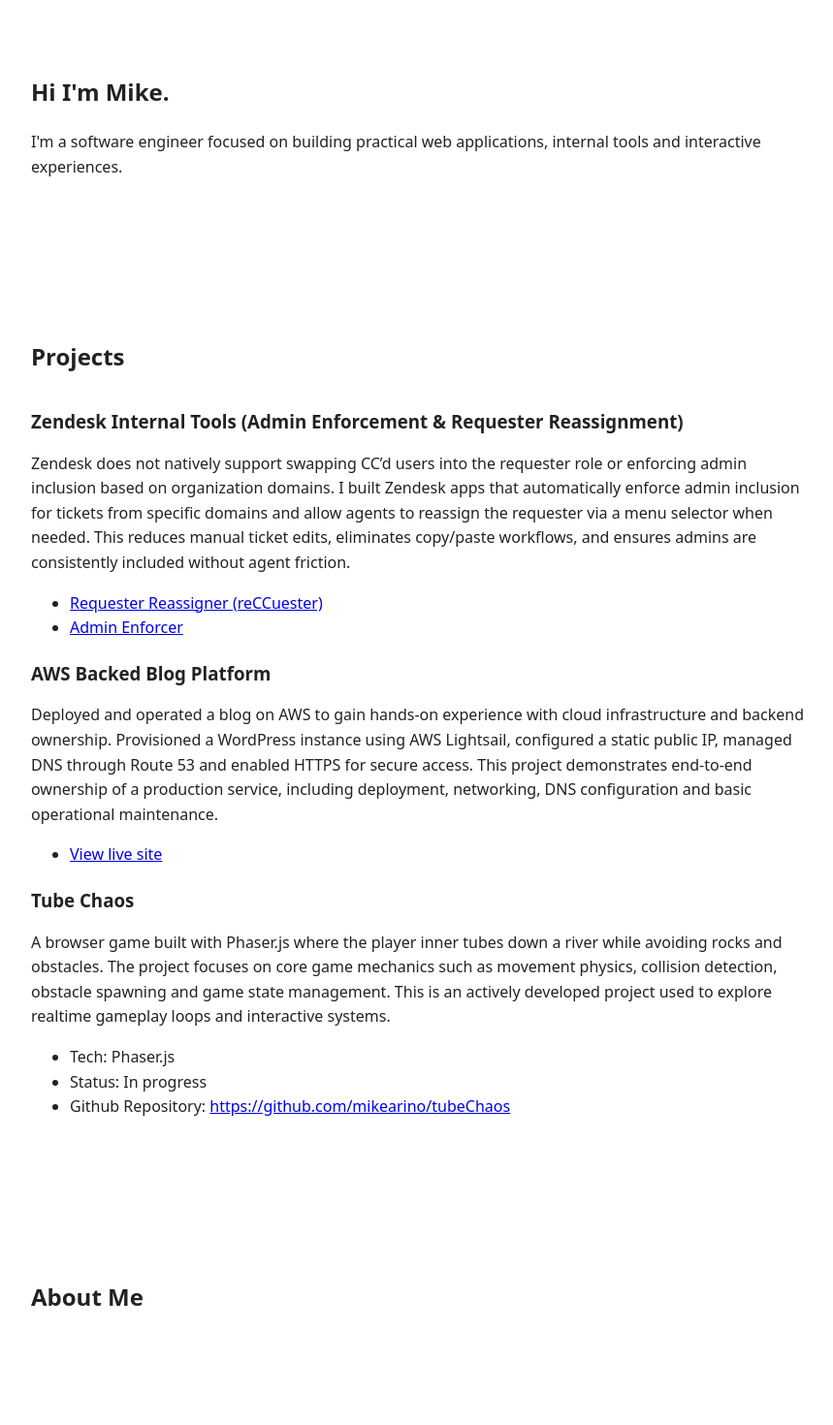
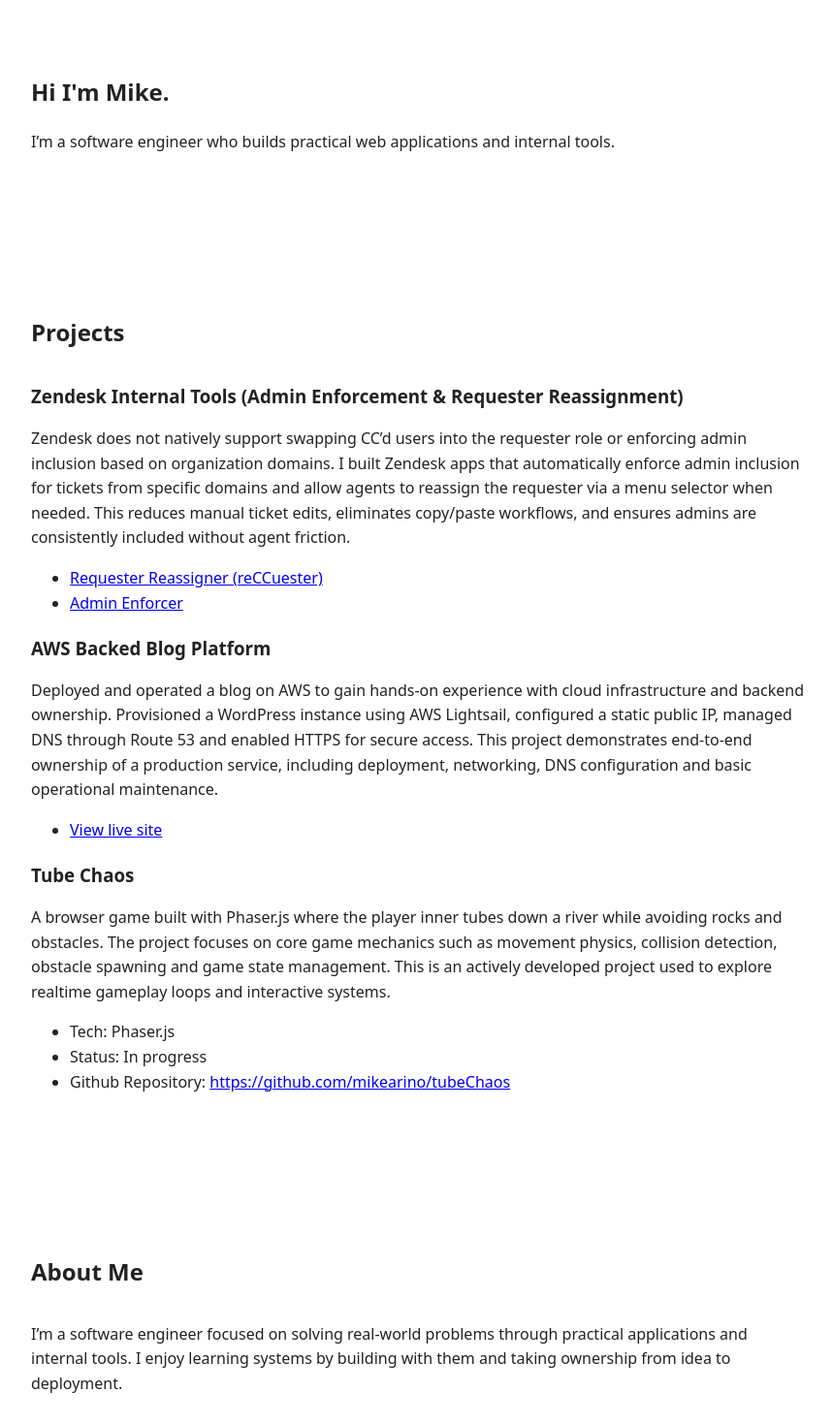
Before and after one commit to mikearino/portfolio-2025, a React (Vite) app: page / in a window 1280 px wide. Shown: the part 40-1510 px from the top of the page at 97% size, without its empty margins (208-1067 px from the left). Built offline with nearby package versions, Linux system fonts and the light colour scheme.

Commit message:
modified about and hero section

```diff
--- a/src/components/sections/About.jsx
+++ b/src/components/sections/About.jsx
@@ -4,6 +4,11 @@
   return (
     <section>
       <h2>About Me</h2>
+      <p>
+        I’m a software engineer focused on solving real-world problems through
+        practical applications and internal tools. I enjoy learning systems by
+        building with them and taking ownership from idea to deployment.
+      </p>
     </section>
   )
 }
--- a/src/components/sections/Hero.jsx
+++ b/src/components/sections/Hero.jsx
@@ -5,8 +5,7 @@
     <section>
       <h1>Hi I'm Mike.</h1>
       <p>
-        I'm a software engineer focused on building practical web applications, internal tools and
-        interactive experiences.
+        I’m a software engineer who builds practical web applications and internal tools.
       </p>
     </section>
   )
```
